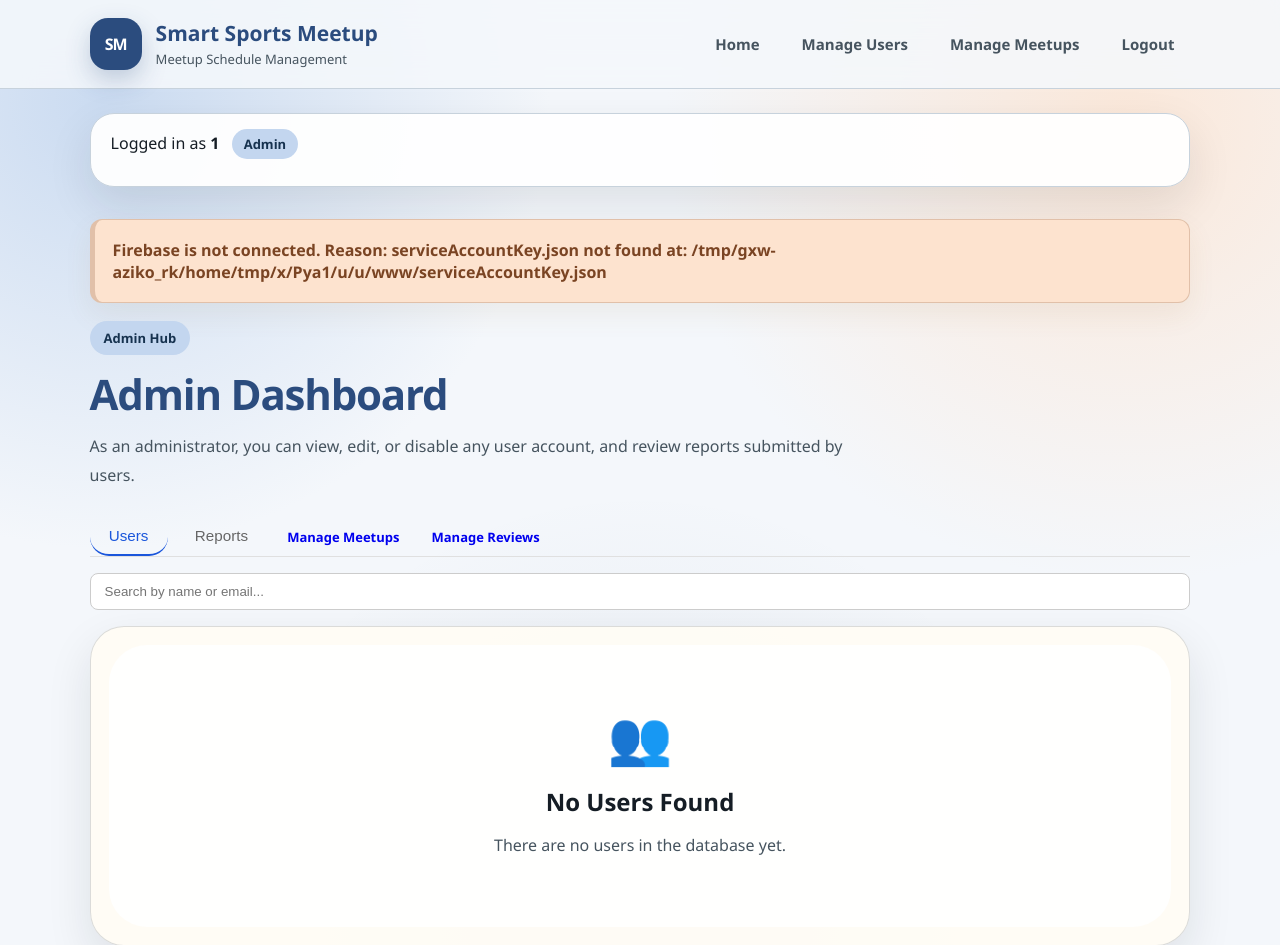
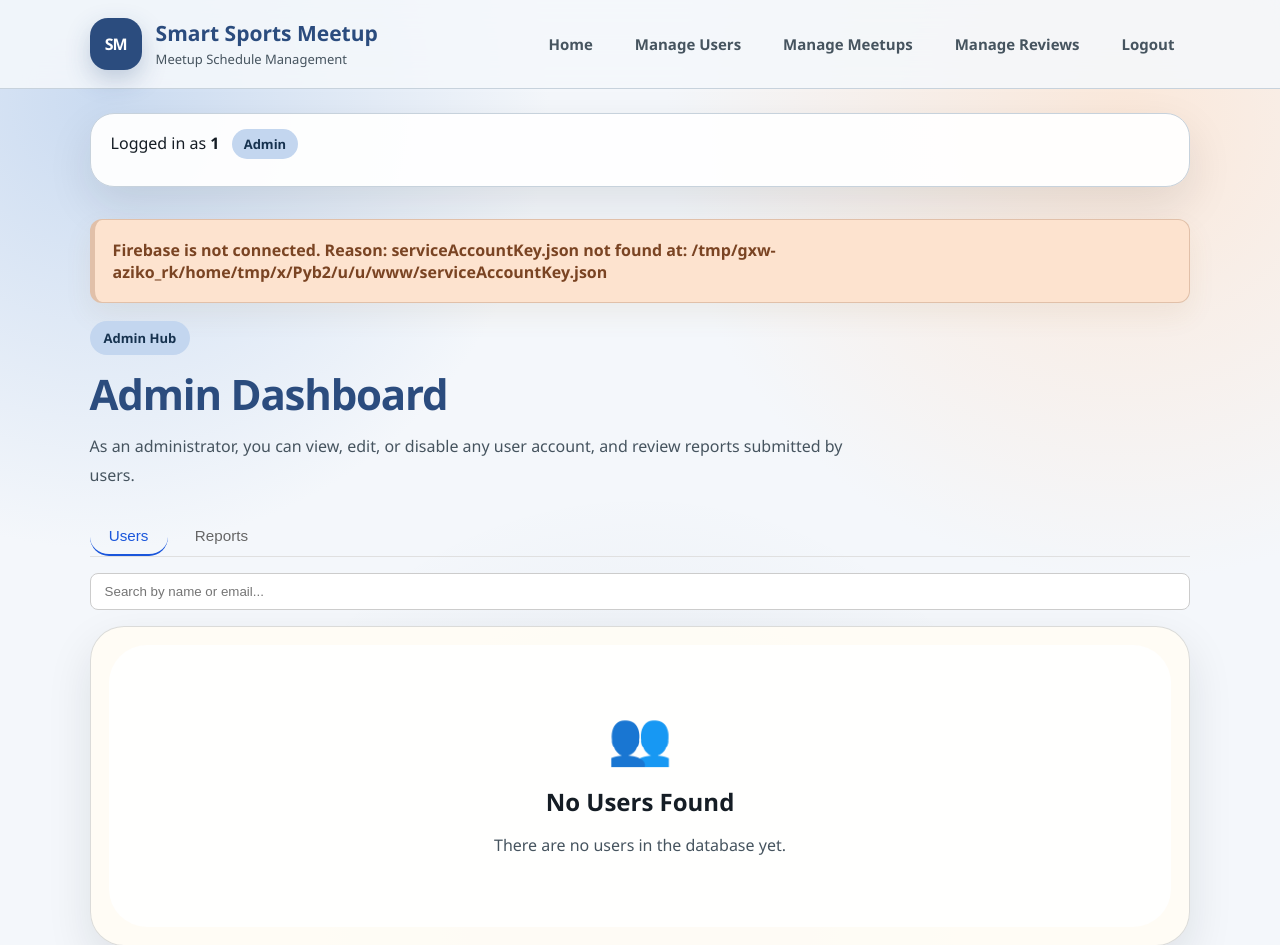
Before and after one commit to Ken4502/digital-sports-meetup, a Flask app: page /admin/dashboard in a window 1280 px wide. Shown: the top 945 px of the page. Run offline with Flask 3, Linux system fonts and the light colour scheme; the visitor is signed in with stand-in values (Sample User, id 1).

Commit message:
fixes to previously mentioned non-existent gateway

```diff
--- a/templates/admin_dashboard.html
+++ b/templates/admin_dashboard.html
@@ -17,10 +17,6 @@
     <button type="button" class="tab-btn" onclick="showTab('reports')" id="reportsTabBtn">
         Reports {% if reports %}<span class="tab-count">{{ reports | length }}</span>{% endif %}
     </button>
-    <div style="display: flex; gap: 8px;">
-        <a href="{{ url_for('manage_meetups') }}" class="btn table-btn">Manage Meetups</a>
-        <a href="{{ url_for('manage_reviews') }}" class="btn table-btn">Manage Reviews</a>
-    </div>
 </div>
 
 <div id="usersTab" class="tab-content">
--- a/templates/base.html
+++ b/templates/base.html
@@ -38,6 +38,7 @@
                 {% elif session.role == 'admin' %}
                     <a href="{{ url_for('admin_dashboard') }}">Manage Users</a>
                     <a href="{{ url_for('manage_meetups') }}">Manage Meetups</a>
+                    <a href="{{ url_for('manage_reviews') }}">Manage Reviews</a>
                 {% endif %}
 
                 <a href="{{ url_for('logout') }}">Logout</a>
```
